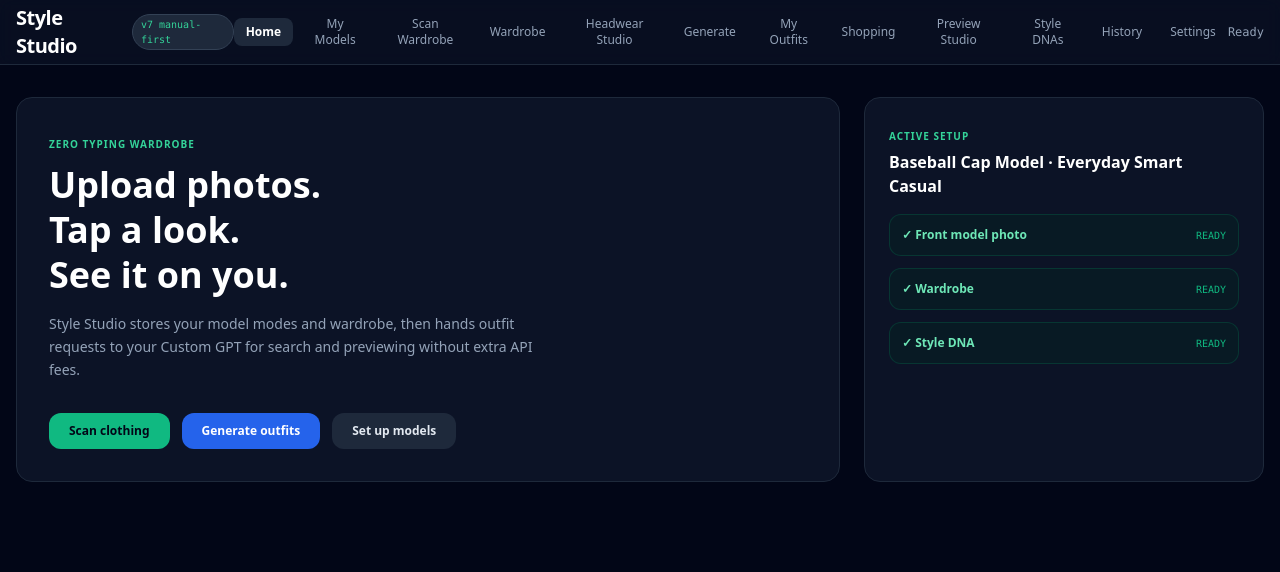
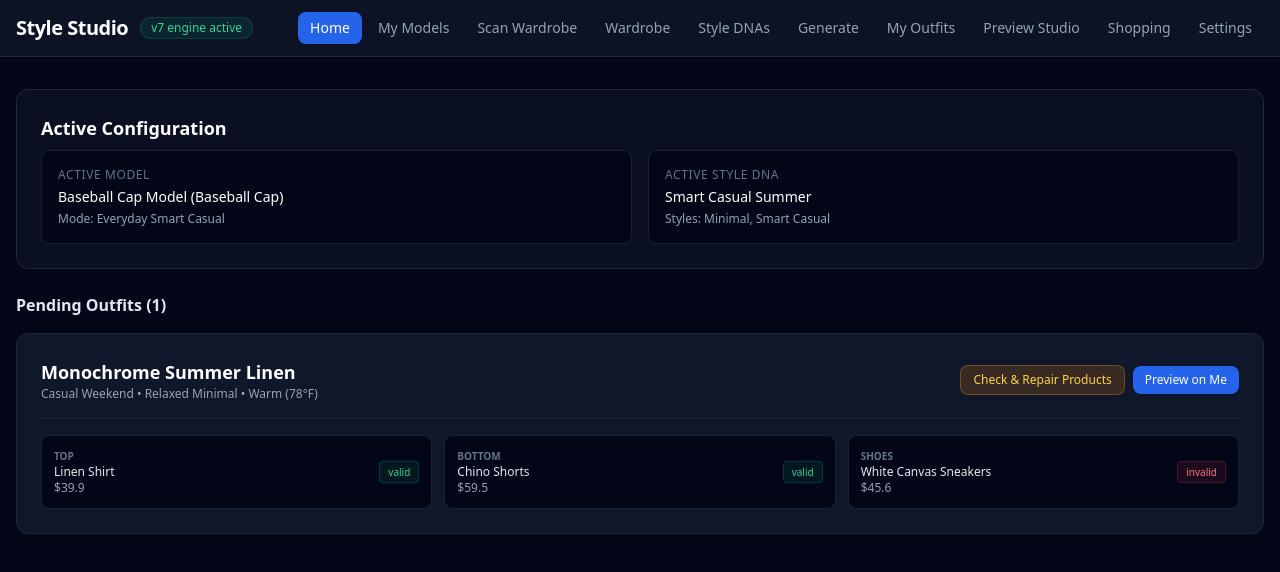
Before and after one commit to StyleStudioDB/style-studio-app, a Next.js app: page / in a window 1280 px wide. Shown: the top 572 px of the page. Built offline with nearby package versions, Linux system fonts and the light colour scheme.

Commit message:
Rename Home component and enhance state handling
Refactor Home component to StyleStudioDashboard and update state management for models and outfits.

```diff
--- a/pages/index.js
+++ b/pages/index.js
@@ -1,177 +1,193 @@
-import React, { useState } from 'react';
-import Head from 'next/head';
+import { useState } from 'react';
 
-export default function Home() {
+export default function StyleStudioDashboard() {
   const [activeTab, setActiveTab] = useState('Home');
-  const [uploading, setUploading] = useState(false);
+  const [activeModel, setActiveModel] = useState({
+    id: 'm1',
+    name: 'Baseball Cap Model',
+    mode: 'Everyday Smart Casual',
+    headwear: 'Baseball Cap',
+    photoUrl: 'https://via.placeholder.com/150',
+    angles: { front: true, left: true, right: true, back: false }
+  });
 
-  // Default state for Models
-  const [models, setModels] = useState([
+  const [activeDna, setActiveDna] = useState({
+    id: 'dna1',
+    name: 'Smart Casual Summer',
+    preferredStyles: ['Minimal', 'Smart Casual'],
+    favoriteColors: ['Navy', 'White', 'Olive'],
+    colorsToAvoid: ['Bright Yellow']
+  });
+
+  // Example state for outfits being processed or generated
+  const [outfits, setOutfits] = useState([
     {
-      id: 'turban',
-      name: 'Turban Model',
-      mode: 'Turban mode',
-      active: false,
-      angles: { front: '/placeholder-model.jpg', left: null, right: null, back: null },
-    },
-    {
-      id: 'cap',
-      name: 'Baseball Cap Model',
-      mode: 'Baseball Cap mode',
-      active: true,
-      angles: {
-        front: '/placeholder-cap-front.jpg',
-        left: '/placeholder-cap-left.jpg',
-        right: '/placeholder-cap-right.jpg',
-        back: '/placeholder-cap-back.jpg',
-      },
-    },
-    {
-      id: 'beanie',
-      name: 'Beanie Model',
-      mode: 'Beanie mode',
-      active: false,
-      angles: { front: null, left: null, right: null, back: null },
-    },
+      id: 'outfit-101',
+      title: 'Monochrome Summer Linen',
+      occasion: 'Casual Weekend',
+      weather: 'Warm (78°F)',
+      vibe: 'Relaxed Minimal',
+      totalPrice: 145.00,
+      saveStatus: 'unreviewed',
+      products: [
+        { id: 'p1', role: 'top', product_name: 'Linen Shirt', brand: 'Uniqlo', price: 39.90, is_locked: true, validation_status: 'valid', image_url: 'https://via.placeholder.com/100' },
+        { id: 'p2', role: 'bottom', product_name: 'Chino Shorts', brand: 'J.Crew', price: 59.50, is_locked: true, validation_status: 'valid', image_url: 'https://via.placeholder.com/100' },
+        { id: 'p3', role: 'shoes', product_name: 'White Canvas Sneakers', brand: 'Vans', price: 45.60, is_locked: false, validation_status: 'invalid', image_url: '' }
+      ]
+    }
   ]);
 
-  // Default state for Outfits
-  const [outfits] = useState([
-    {
-      id: '1',
-      title: '3. Linen Shirt + Olive Chino',
-      style: 'Everyday · relaxed refined · Baseball Cap',
-      weather: 'Current weather',
-      inStock: true,
-      previewUrl: '/placeholder-cap-front.jpg',
-      items: [{ name: 'Principle Dress Leather Strap Watch', category: 'Accessories' }],
-    },
-    {
-      id: '2',
-      title: '2. White Oxford + Navy Chino',
-      style: 'Everyday · crisp smart casual · Baseball Cap',
-      weather: 'Current weather',
-      inStock: true,
-      previewUrl: '/placeholder-cap-front.jpg',
-      items: [
-        { name: 'Principle Dress Leather Strap Watch', category: 'Accessories' },
-        { name: 'Oxford Slim Shirt', category: 'Top' },
-      ],
-    },
-  ]);
+  const [activePreview, setActivePreview] = useState(null);
+  const [activeRepair, setActiveRepair] = useState(null);
+  const [isProcessing, setIsProcessing] = useState(false);
+
+  // Trigger Role-Locked Repair via /api/repair
+  const handleRunRepair = async (outfit) => {
+    setIsProcessing(true);
+    try {
+      const res = await fetch('/api/repair', {
+        method: 'POST',
+        headers: { 'Content-Type': 'application/json' },
+        body: JSON.stringify({ outfitId: outfit.id, products: outfit.products })
+      });
+      const data = await res.json();
+      if (data.success) {
+        setActiveRepair(data.repairManifest);
+      }
+    } catch (err) {
+      alert('Failed to initiate repair request');
+    } finally {
+      setIsProcessing(false);
+    }
+  };
+
+  // Trigger Reference Board Generation via /api/generate-board
+  const handleGenerateBoard = async (outfit) => {
+    setIsProcessing(true);
+    try {
+      const res = await fetch('/api/generate-board', {
+        method: 'POST',
+        headers: { 'Content-Type': 'application/json' },
+        body: JSON.stringify({
+          outfitId: outfit.id,
+          outfitTitle: outfit.title,
+          modelProfile: activeModel,
+          products: outfit.products
+        })
+      });
+      const data = await res.json();
+      if (data.success) {
+        setActivePreview(data);
+      }
+    } catch (err) {
+      alert('Failed to generate reference board');
+    } finally {
+      setIsProcessing(false);
+    }
+  };
+
+  const navTabs = [
+    'Home', 'My Models', 'Scan Wardrobe', 'Wardrobe',
+    'Style DNAs', 'Generate', 'My Outfits', 'Preview Studio', 'Shopping', 'Settings'
+  ];
 
   return (
-    <div className="min-h-screen bg-slate-950 text-slate-100 font-sans antialiased">
-      <Head>
-        <title>Style Studio AI</title>
-      </Head>
+    <div className="min-h-screen bg-slate-950 text-slate-100 font-sans">
+      {/* Top Header / Navigation Bar */}
+      <header className="border-b border-slate-800 bg-slate-900/80 sticky top-0 z-40 backdrop-blur-md">
+        <div className="max-w-7xl mx-auto px-4 py-3 flex flex-wrap items-center justify-between gap-4">
+          <div className="flex items-center gap-3">
+            <h1 className="text-xl font-bold tracking-tight text-white">Style Studio</h1>
+            <span className="text-xs bg-emerald-500/10 text-emerald-400 px-2.5 py-0.5 rounded-full border border-emerald-500/20 font-medium">
+              v7 engine active
+            </span>
+          </div>
 
-      {/* Top Navigation */}
-      <header className="border-b border-slate-800 bg-slate-900/50 backdrop-blur sticky top-0 z-50">
-        <div className="max-w-7xl mx-auto px-4 h-16 flex items-center justify-between">
-          <div className="flex items-center gap-3">
-            <span className="text-xl font-black tracking-tight text-white">Style Studio</span>
-            <span className="text-[10px] bg-slate-800 text-emerald-400 border border-slate-700 px-2 py-0.5 rounded-full font-mono">v7 manual-first</span>
-          </div>
-          <nav className="hidden md:flex items-center gap-1">
-            {['Home', 'My Models', 'Scan Wardrobe', 'Wardrobe', 'Headwear Studio', 'Generate', 'My Outfits', 'Shopping', 'Preview Studio', 'Style DNAs', 'History', 'Settings'].map((tab) => (
+          <nav className="flex flex-wrap items-center gap-1">
+            {navTabs.map((tab) => (
               <button
                 key={tab}
                 onClick={() => setActiveTab(tab)}
-                className={`px-3 py-1.5 rounded-lg text-xs font-medium transition-colors ${
-                  activeTab === tab ? 'bg-slate-800 text-white font-semibold' : 'text-slate-400 hover:text-slate-200 hover:bg-slate-800/50'
+                className={`px-3 py-1.5 rounded-lg text-sm font-medium transition-colors ${
+                  activeTab === tab
+                    ? 'bg-blue-600 text-white shadow-sm'
+                    : 'text-slate-400 hover:text-slate-200 hover:bg-slate-800/60'
                 }`}
               >
                 {tab}
               </button>
             ))}
           </nav>
-          <div className="text-xs text-slate-400 font-mono">Ready</div>
         </div>
       </header>
 
-      {/* Main Container */}
+      {/* Main Content View */}
       <main className="max-w-7xl mx-auto px-4 py-8">
-
-        {/* TAB 1: HOME */}
+        {/* TAB: HOME */}
         {activeTab === 'Home' && (
-          <div className="space-y-8">
-            <div className="grid grid-cols-1 md:grid-cols-3 gap-6">
-              <div className="md:col-span-2 bg-slate-900/80 border border-slate-800 rounded-2xl p-8 flex flex-col justify-between">
-                <div>
-                  <span className="text-[10px] font-bold uppercase tracking-widest text-emerald-400">Zero Typing Wardrobe</span>
-                  <h1 className="text-4xl font-extrabold text-white mt-2 leading-tight">Upload photos.<br />Tap a look.<br />See it on you.</h1>
-                  <p className="text-sm text-slate-400 mt-4 max-w-lg leading-relaxed">
-                    Style Studio stores your model modes and wardrobe, then hands outfit requests to your Custom GPT for search and previewing without extra API fees.
-                  </p>
+          <div className="space-y-6">
+            <div className="bg-slate-900/60 border border-slate-800 rounded-xl p-6">
+              <h2 className="text-lg font-semibold text-white mb-2">Active Configuration</h2>
+              <div className="grid grid-cols-1 md:grid-cols-2 gap-4 text-sm text-slate-300">
+                <div className="bg-slate-950 p-4 rounded-lg border border-slate-800/80">
+                  <span className="text-xs text-slate-500 uppercase tracking-wider block mb-1">Active Model</span>
+                  <p className="font-medium text-white">{activeModel.name} ({activeModel.headwear})</p>
+                  <p className="text-slate-400 text-xs mt-1">Mode: {activeModel.mode}</p>
                 </div>
-                <div className="flex flex-wrap gap-3 mt-8">
-                  <button onClick={() => setActiveTab('Scan Wardrobe')} className="px-5 py-2.5 bg-emerald-500 hover:bg-emerald-400 text-slate-950 font-bold rounded-xl text-xs transition-all">Scan clothing</button>
-                  <button onClick={() => setActiveTab('Generate')} className="px-5 py-2.5 bg-blue-600 hover:bg-blue-500 text-white font-bold rounded-xl text-xs transition-all">Generate outfits</button>
-                  <button onClick={() => setActiveTab('My Models')} className="px-5 py-2.5 bg-slate-800 hover:bg-slate-700 text-slate-200 font-bold rounded-xl text-xs transition-all">Set up models</button>
-                </div>
-              </div>
-
-              <div className="bg-slate-900/80 border border-slate-800 rounded-2xl p-6">
-                <span className="text-[10px] font-bold uppercase tracking-widest text-emerald-400">Active Setup</span>
-                <h2 className="text-base font-bold text-white mt-1">Baseball Cap Model · Everyday Smart Casual</h2>
-                <div className="mt-4 space-y-3">
-                  {['Front model photo', 'Wardrobe', 'Style DNA'].map((step) => (
-                    <div key={step} className="p-3 bg-emerald-950/30 border border-emerald-800/40 rounded-xl flex items-center justify-between">
-                      <span className="text-xs font-semibold text-emerald-300">✓ {step}</span>
-                      <span className="text-[10px] text-emerald-500 font-mono uppercase">Ready</span>
-                    </div>
-                  ))}
+                <div className="bg-slate-950 p-4 rounded-lg border border-slate-800/80">
+                  <span className="text-xs text-slate-500 uppercase tracking-wider block mb-1">Active Style DNA</span>
+                  <p className="font-medium text-white">{activeDna.name}</p>
+                  <p className="text-slate-400 text-xs mt-1">Styles: {activeDna.preferredStyles.join(', ')}</p>
                 </div>
               </div>
             </div>
-          </div>
-        )}
 
-        {/* TAB 2: MY MODELS */}
-        {activeTab === 'My Models' && (
-          <div className="space-y-6">
-            <div>
-              <span className="text-[10px] font-bold uppercase tracking-widest text-emerald-400">Your Visual Identity</span>
-              <h2 className="text-2xl font-extrabold text-white">My Models</h2>
-            </div>
-
-            <div className="grid grid-cols-1 md:grid-cols-3 gap-6 w-full">
-              {models.map((model) => (
-                <div
-                  key={model.id}
-                  className={`bg-slate-900 border rounded-2xl p-5 flex flex-col justify-between w-full overflow-hidden ${
-                    model.active ? 'border-emerald-500/60 ring-1 ring-emerald-500/30' : 'border-slate-800'
-                  }`}
-                >
-                  <div>
-                    <div className="flex items-center justify-between mb-2">
-                      <h3 className="text-base font-bold text-white">{model.name}</h3>
-                      {model.active && <span className="text-[10px] bg-emerald-500/20 text-emerald-400 px-2 py-0.5 rounded-full font-bold">Active</span>}
+            {/* Outfits List */}
+            <div className="space-y-4">
+              <h3 className="text-md font-semibold text-slate-200">Pending Outfits ({outfits.length})</h3>
+              {outfits.map((outfit) => (
+                <div key={outfit.id} className="bg-slate-900 border border-slate-800 rounded-xl p-6 space-y-4">
+                  <div className="flex flex-wrap items-center justify-between gap-2 border-b border-slate-800 pb-4">
+                    <div>
+                      <h4 className="text-lg font-bold text-white">{outfit.title}</h4>
+                      <p className="text-xs text-slate-400">{outfit.occasion} • {outfit.vibe} • {outfit.weather}</p>
                     </div>
-                    <p className="text-xs text-slate-400 mb-4">{model.mode}</p>
-
-                    {/* Fixed Angle Grid Container - prevents spillover */}
-                    <div className="grid grid-cols-4 gap-2 w-full min-w-0">
-                      {['front', 'left', 'right', 'back'].map((angle) => (
-                        <div key={angle} className="relative aspect-[3/4] bg-slate-950 border border-slate-800 rounded-xl overflow-hidden flex flex-col items-center justify-center min-w-0 w-full">
-                          {model.angles[angle] ? (
-                            <img src={model.angles[angle]} alt={angle} className="w-full h-full object-cover" />
-                          ) : (
-                            <span className="text-[10px] text-slate-500 uppercase tracking-wider font-semibold">{angle}</span>
-                          )}
-                        </div>
-                      ))}
+                    <div className="flex items-center gap-2">
+                      <button
+                        onClick={() => handleRunRepair(outfit)}
+                        disabled={isProcessing}
+                        className="px-3 py-1.5 bg-amber-600/20 text-amber-300 border border-amber-500/30 text-xs font-medium rounded-lg hover:bg-amber-600/30 transition"
+                      >
+                        Check & Repair Products
+                      </button>
+                      <button
+                        onClick={() => handleGenerateBoard(outfit)}
+                        disabled={isProcessing}
+                        className="px-3 py-1.5 bg-blue-600 text-white text-xs font-medium rounded-lg hover:bg-blue-500 transition shadow"
+                      >
+                        Preview on Me
+                      </button>
                     </div>
                   </div>
 
-                  <div className="mt-6 space-y-2">
-                    <button className="w-full py-2 bg-emerald-500/10 text-emerald-400 border border-emerald-500/30 rounded-xl text-xs font-semibold hover:bg-emerald-500/20 transition-all">
-                      Add photos / video
-                    </button>
-                    <button className="w-full py-2 bg-slate-800 text-slate-300 rounded-xl text-xs font-medium hover:bg-slate-700 transition-all">
-                      Allow another headwear item
-                    </button>
+                  {/* Garment / Product Roles */}
+                  <div className="grid grid-cols-1 sm:grid-cols-3 gap-3">
+                    {outfit.products.map((item) => (
+                      <div key={item.id} className="bg-slate-950 border border-slate-800/80 rounded-lg p-3 text-xs flex justify-between items-center">
+                        <div>
+                          <span className="uppercase text-[10px] font-bold text-slate-500 block">{item.role}</span>
+                          <p className="font-medium text-slate-200">{item.product_name || 'Unassigned'}</p>
+                          <p className="text-slate-400">${item.price}</p>
+                        </div>
+                        <span className={`px-2 py-0.5 text-[10px] rounded border ${
+                          item.validation_status === 'valid'
+                            ? 'bg-emerald-500/10 text-emerald-400 border-emerald-500/20'
+                            : 'bg-rose-500/10 text-rose-400 border-rose-500/20'
+                        }`}>
+                          {item.validation_status}
+                        </span>
+                      </div>
+                    ))}
                   </div>
                 </div>
               ))}
@@ -179,52 +195,94 @@
           </div>
         )}
 
-        {/* TAB 3: MY OUTFITS */}
-        {activeTab === 'My Outfits' && (
-          <div className="space-y-6">
-            <div>
-              <span className="text-[10px] font-bold uppercase tracking-widest text-emerald-400">Your Saved Looks</span>
-              <h2 className="text-2xl font-extrabold text-white">My Outfits</h2>
-            </div>
+        {/* REPAIR MANIFEST MODAL */}
+        {activeRepair && (
+          <div className="fixed inset-0 bg-black/70 backdrop-blur-sm z-50 flex items-center justify-center p-4">
+            <div className="bg-slate-900 border border-slate-800 rounded-2xl max-w-lg w-full p-6 space-y-4 shadow-2xl">
+              <h3 className="text-lg font-bold text-white">Role-Locked Repair Engine</h3>
+              <p className="text-xs text-slate-400">
+                The engine isolated unresolved garment roles and locked all valid components in place.
+              </p>
 
-            <div className="grid grid-cols-1 sm:grid-cols-2 md:grid-cols-3 gap-6">
-              {outfits.map((outfit) => (
-                <div key={outfit.id} className="bg-slate-900 border border-slate-800 rounded-2xl overflow-hidden flex flex-col h-auto w-full">
-                  <div className="relative aspect-[3/4] w-full bg-slate-950 overflow-hidden">
-                    <img src={outfit.previewUrl} alt={outfit.title} className="w-full h-full object-cover" />
-                  </div>
-                  <div className="p-5 flex flex-col gap-3 flex-grow">
-                    <h3 className="text-sm font-bold text-white leading-snug">{outfit.title}</h3>
-                    <p className="text-xs text-slate-400">{outfit.style}</p>
-                    <div className="flex flex-wrap gap-2">
-                      <span className="px-2 py-0.5 text-[10px] bg-slate-800 text-slate-300 rounded-full">{outfit.weather}</span>
-                      <span className="px-2 py-0.5 text-[10px] bg-emerald-950 text-emerald-400 border border-emerald-800/40 rounded-full">In stock</span>
-                    </div>
+              <div className="bg-slate-950 p-4 rounded-xl border border-slate-800 space-y-2 text-xs">
+                <div className="flex justify-between">
+                  <span className="text-slate-400">Repair Status:</span>
+                  <span className="text-amber-400 font-semibold">{activeRepair.status}</span>
+                </div>
+                <div className="flex justify-between">
+                  <span className="text-slate-400">Unresolved Roles:</span>
+                  <span className="text-rose-400 font-semibold">
+                    {activeRepair.unresolved_roles.join(', ') || 'None'}
+                  </span>
+                </div>
+                <div className="flex justify-between">
+                  <span className="text-slate-400">Locked Valid Roles:</span>
+                  <span className="text-emerald-400 font-semibold">
+                    {activeRepair.locked_products.map(p => p.role).join(', ')}
+                  </span>
+                </div>
+              </div>
 
-                    {/* Accessories / Items Container - Non-truncated */}
-                    <div className="mt-auto pt-3 border-t border-slate-800/80 flex flex-col gap-2">
-                      {outfit.items.map((item, idx) => (
-                        <div key={idx} className="bg-slate-950 border border-slate-800 p-2.5 rounded-xl flex items-center justify-between">
-                          <span className="text-xs text-slate-200 font-medium">{item.name}</span>
-                          <span className="text-[9px] uppercase tracking-wider text-slate-500 font-bold">{item.category}</span>
-                        </div>
-                      ))}
-                    </div>
-                  </div>
-                </div>
-              ))}
+              <div className="flex justify-end gap-2 pt-2">
+                <button
+                  onClick={() => setActiveRepair(null)}
+                  className="px-4 py-2 bg-slate-800 text-slate-300 text-xs font-medium rounded-lg hover:bg-slate-700"
+                >
+                  Close
+                </button>
+              </div>
             </div>
           </div>
         )}
 
-        {/* Other Tabs Fallback */}
-        {!['Home', 'My Models', 'My Outfits'].includes(activeTab) && (
-          <div className="p-12 text-center bg-slate-900/50 border border-slate-800 rounded-2xl">
-            <h3 className="text-lg font-bold text-white">{activeTab} Module Active</h3>
-            <p className="text-xs text-slate-400 mt-2">Ready to process requests for {activeTab.toLowerCase()}.</p>
+        {/* PREVIEW STUDIO MODAL */}
+        {activePreview && (
+          <div className="fixed inset-0 bg-black/70 backdrop-blur-sm z-50 flex items-center justify-center p-4">
+            <div className="bg-slate-900 border border-slate-800 rounded-2xl max-w-xl w-full p-6 space-y-4 shadow-2xl">
+              <div className="flex justify-between items-center border-b border-slate-800 pb-3">
+                <h3 className="text-lg font-bold text-white">Reference Board Generated</h3>
+                <span className="text-xs font-mono bg-blue-500/10 text-blue-400 px-2 py-0.5 rounded border border-blue-500/20">
+                  {activePreview.previewId}
+                </span>
+              </div>
+
+              <div className="space-y-2">
+                <label className="text-xs font-medium text-slate-400">ChatGPT Handoff Command</label>
+                <textarea
+                  readOnly
+                  rows={6}
+                  value={activePreview.chatgpt_prompt_command}
+                  className="w-full bg-slate-950 border border-slate-800 rounded-xl p-3 text-xs font-mono text-slate-300 focus:outline-none"
+                />
+              </div>
+
+              <div className="flex justify-between items-center pt-2">
+                <button
+                  onClick={() => navigator.clipboard.writeText(activePreview.chatgpt_prompt_command)}
+                  className="px-3 py-1.5 bg-slate-800 text-xs text-slate-200 font-medium rounded-lg hover:bg-slate-700"
+                >
+                  Copy Prompt Command
+                </button>
+                <button
+                  onClick={() => setActivePreview(null)}
+                  className="px-4 py-2 bg-blue-600 text-xs text-white font-medium rounded-lg hover:bg-blue-500"
+                >
+                  Done
+                </button>
+              </div>
+            </div>
           </div>
         )}
 
+        {/* TAB PLACEHOLDERS FOR OTHER MODULES */}
+        {activeTab !== 'Home' && (
+          <div className="bg-slate-900 border border-slate-800 rounded-xl p-12 text-center space-y-3">
+            <h3 className="text-xl font-bold text-white">{activeTab} Module</h3>
+            <p className="text-sm text-slate-400 max-w-md mx-auto">
+              Connected to active system state and ready to bind with database queries for {activeTab.toLowerCase()}.
+            </p>
+          </div>
+        )}
       </main>
     </div>
   );
```
